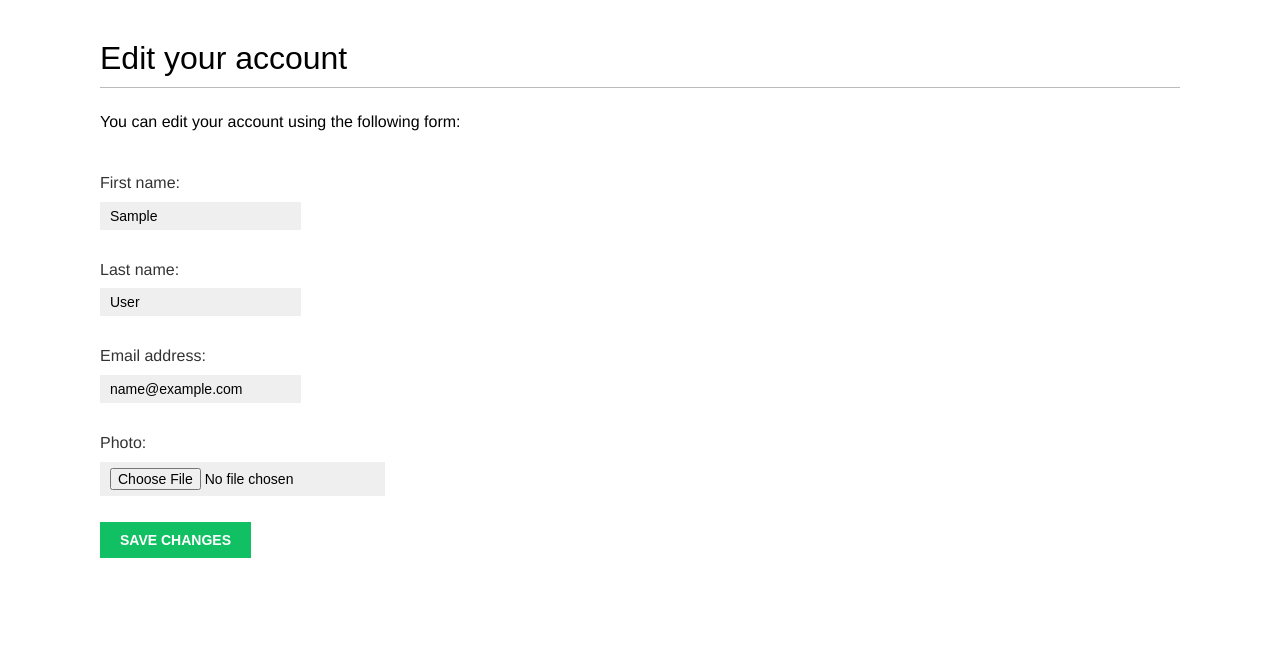
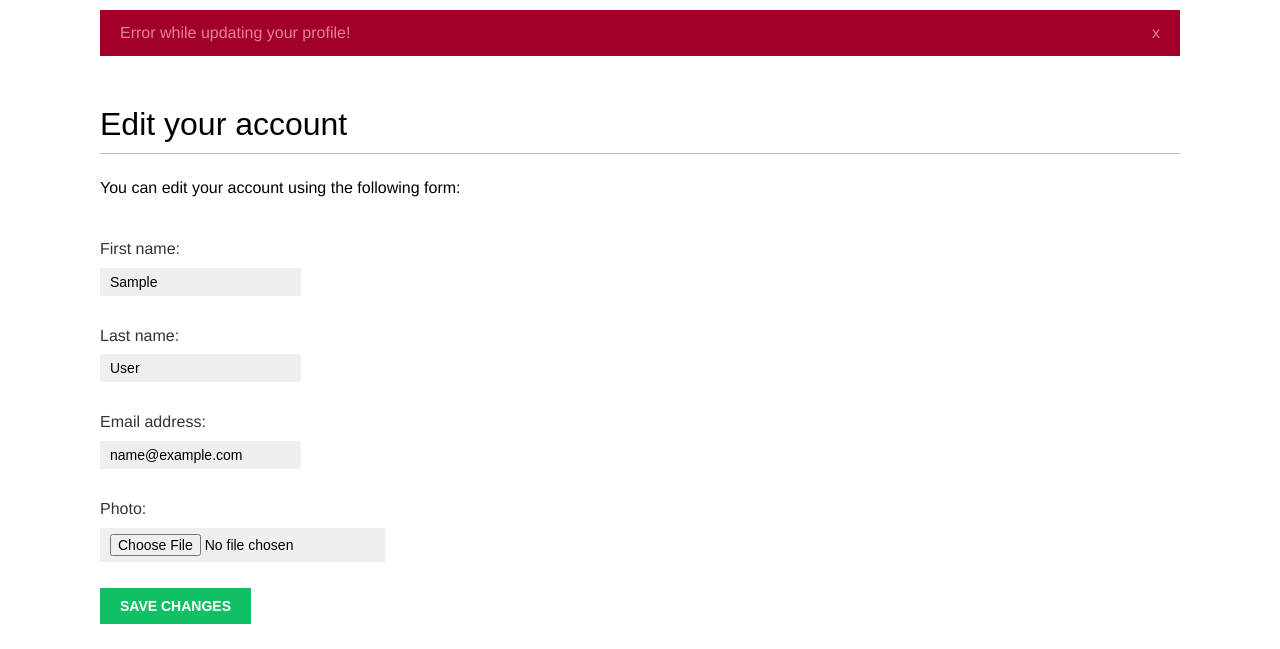
Before and after one commit to ArCaneSec/Social-WebApp, a Django app: page /account/edit/ in a window 1280 px wide. Shown: the part 48-697 px from the top of the page. Run offline with Django 4.2, Linux system fonts and the light colour scheme; the visitor is signed in with stand-in values (Sample User, id 1); some web fonts are replaced.

Commit message:
Finished edit profile, added message notif functionality

```diff
--- a/account/templates/base.html
+++ b/account/templates/base.html
@@ -7,7 +7,7 @@
 </head>
 <body>
    <div id="header">
-      <span class="logo">Bookmarks</span>
+   <span class="logo">Bookmarks</span>
       {% if request.user.is_authenticated %}
          <ul class="menu">
          <li {% if section == "dashboard" %}class="selected"{% endif %}>
@@ -30,6 +30,16 @@
       {% endif %}
       </span>
    </div>
+   {% if messages %}
+   <ul class="messages">
+   {% for message in messages %}
+   <li class="{{ message.tags }}">
+   {{ message|safe }}
+   <a href="#" class="close">x</a>
+    </li>
+    {% endfor %}
+    </ul>
+    {% endif %}
    <div id="content">
       {% block content %}
       {% endblock %}
--- a/account/views.py
+++ b/account/views.py
@@ -1,5 +1,6 @@
 from django.http import HttpResponse
 from django.shortcuts import render
+from django.contrib import messages
 from django.contrib.auth import authenticate, login
 from django.contrib.auth.decorators import login_required
 from .forms import LoginForm, UserRegistrationForm, EditProfile
@@ -68,6 +69,12 @@ def edit_profile(request):
         )
         if user_form.is_valid():
             user_form.save()
+            messages.success(request, "Profile Updated")
+        else:
+            messages.error(request, "Error while updating your profile!")
+
     else:
         user_form = EditProfile(instance=request.user)
+        messages.error(request, "Error while updating your profile!")
+
     return render(request, "account/edit.html", {"user_form": user_form})
```
Also changed, not shown: account/templates/account/dashboard.html (+6 -1 lines).
